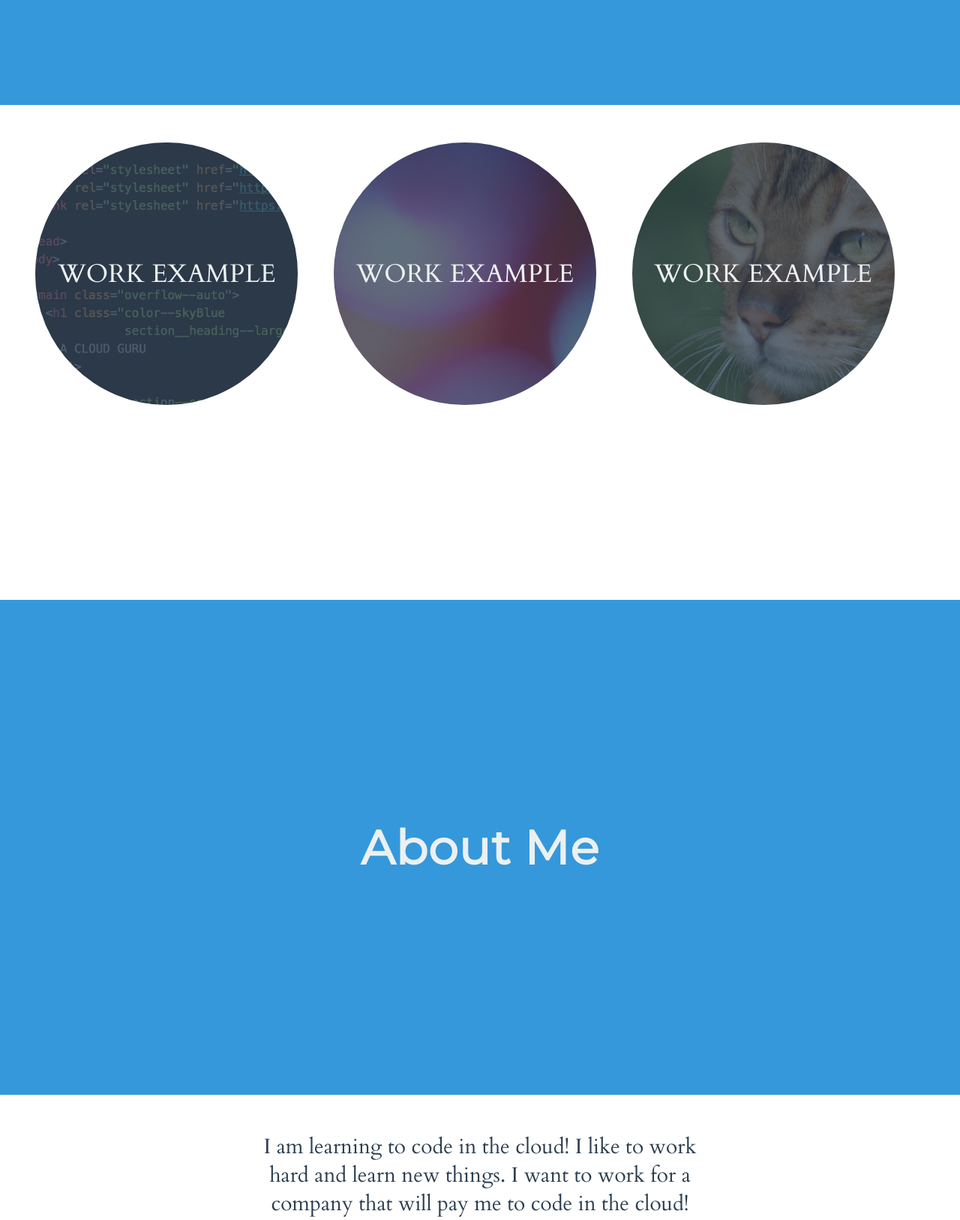
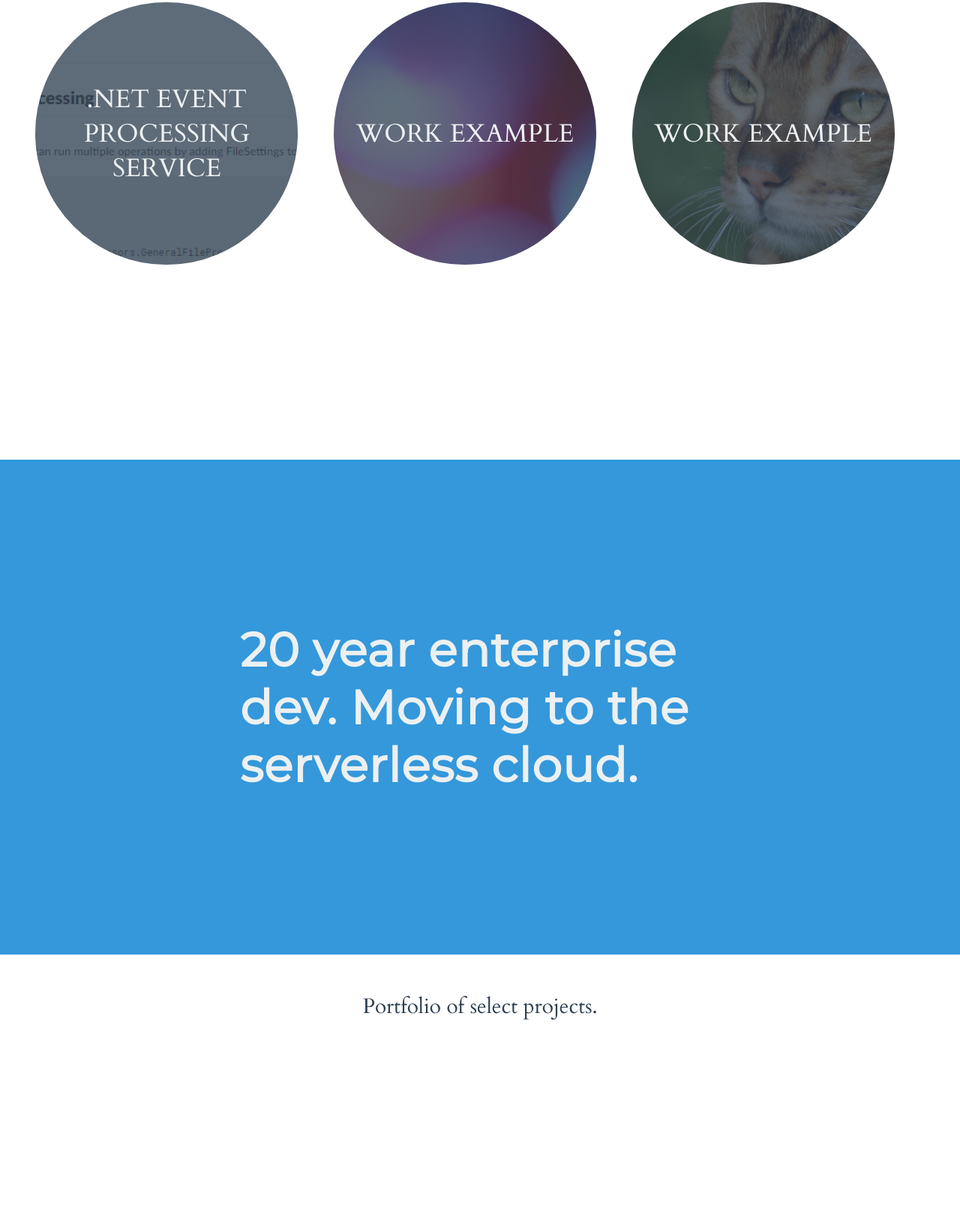
Before and after one commit to ttdGit/aws-profile, a plain HTML site: page index.html in a window 1280 px wide. Shown: the part 835-2462 px from the top of the page at 75% size. Drawn offline with Linux system fonts and the light colour scheme.

Commit message:
adding buildspec.yml

```diff
--- a/index.html
+++ b/index.html
@@ -15,7 +15,7 @@
     <main class="overflow--auto">
       <h1 class="color--skyBlue section__heading--largest">
         <!--Your name goes here -->
-        David Graham - Enterprise Dev. Moving to the cloud.
+        David Graham
       </h1>
 
       <ul class="section--social">
@@ -63,12 +63,12 @@
     <section class="section section--alignCentered section--description">
       <div class="section__exampleWrapper">
         <div class="section__example">
-          <img alt="example screenshot of a project involving code"
+          <img alt="folder processing screenshot"
                class="section__exampleImage"
-               src="images/example1.png"/>
+               src="images/FpsCaptureDesc.png"/>
           <dl class="color--cloud">
             <dt class="section__exampleTitle section__text--centered">
-              Work Example
+              .net event processing service
             </dt>
             <dd></dd>
           </dl>
@@ -110,14 +110,13 @@
 
     <section class="background--skyBlue section">
       <h2 class="color--cloud margin--none section__text--centered">
-        About Me
+        20 year enterprise dev. Moving to the serverless cloud.
       </h2>
     </section>
 
     <section class="section section--alignCentered section--description">
       <p class="color--darkgrey section__description">
-        I am learning to code in the cloud! I like to work hard and learn new things.
-        I want to work for a company that will pay me to code in the cloud!
+        Portfolio of select projects.
       </p>
 
     <div class="background--skyBlue modal--closed">
```
Also changed, not shown: images/FpsCaptureDesc.png (added), 1 other file.
